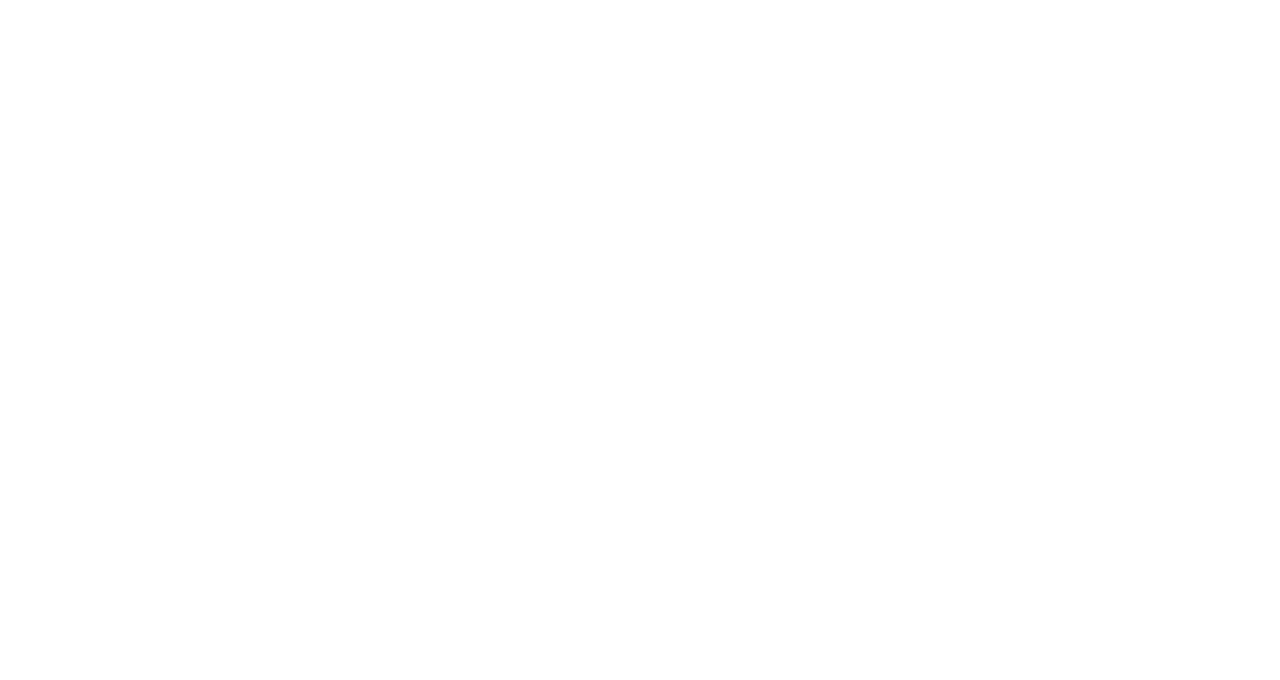
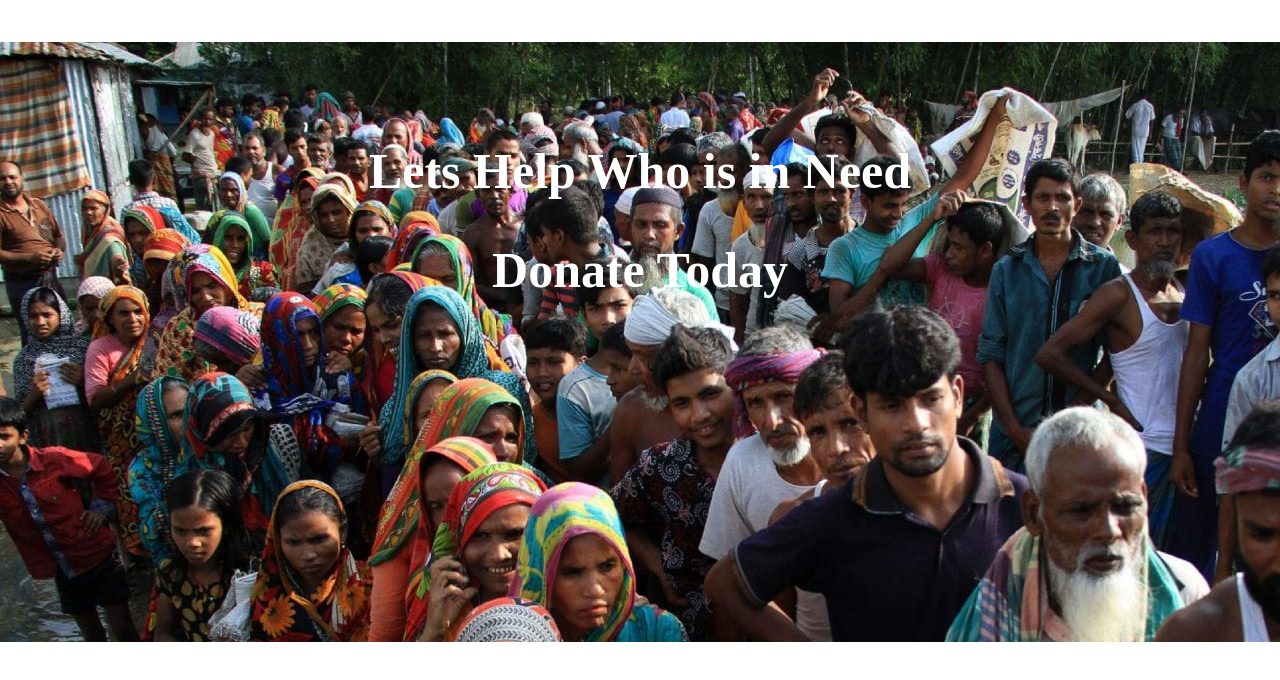
Before and after one commit to Shamsur-Rahaman/donate-today, a plain HTML site: page index.html in a window 1280 px wide. Drawn offline with Linux system fonts and the light colour scheme.

Commit message:
my codes

```diff
--- a/index.html
+++ b/index.html
@@ -4,9 +4,13 @@
     <meta charset="UTF-8">
     <meta http-equiv="X-UA-Compatible" content="IE=edge">
     <meta name="viewport" content="width=device-width, initial-scale=1.0">
+    <link rel="stylesheet" href="style.css">
     <title>Donate today</title>
 </head>
 <body>
-
+    <section class="banner">
+        <h1 class="banner-item banner-header">Lets Help Who is in Need</h1>
+        <h1 class="banner-item">Donate Today</h1>
+    </section>
 </body>
 </html>
--- a/style.css
+++ b/style.css
@@ -0,0 +1,21 @@
+
+body{
+    margin: 0px;
+    padding: 0px;
+}
+.banner{
+    margin: 0px;
+    padding: 0px;
+    width: auto;
+    height: 600px;
+    background-image: url(images/donation7.jpg);
+    background-repeat: no-repeat;
+}
+.banner-item{
+    color: white;
+    font-size: 50px;
+    text-align: center;
+}
+.banner-header{
+    padding-top: 100px;
+}
```
Also changed, not shown: images/donation5.jpg (renamed from donation5.jpg), images/donation7.jpg (added), 2 other files.
